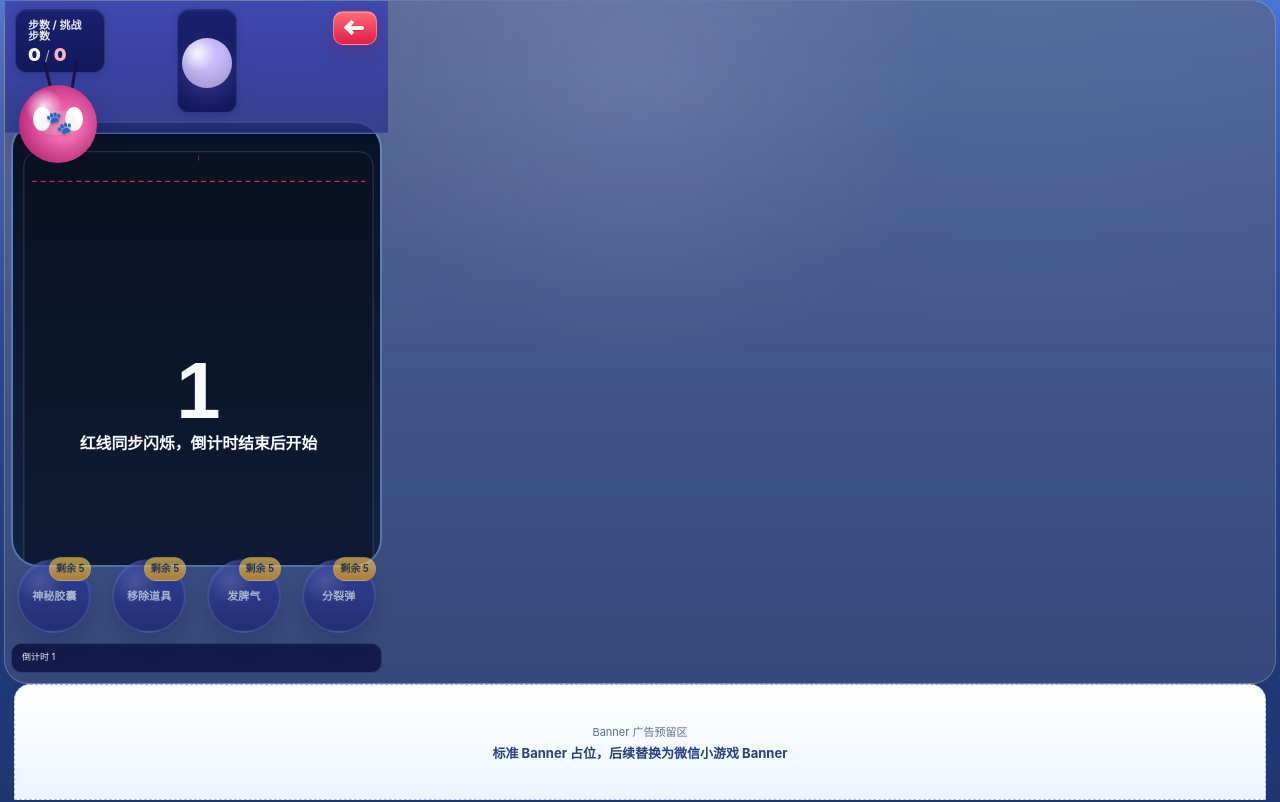
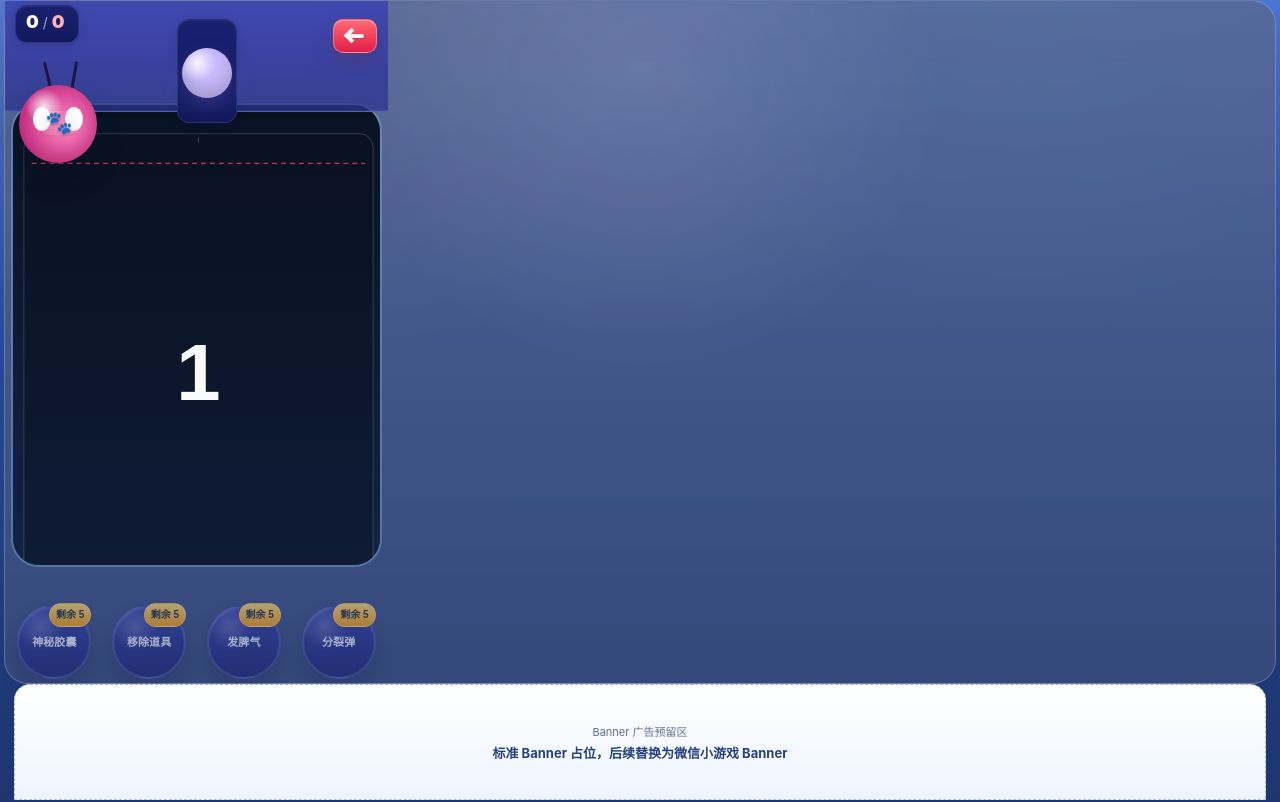
Before and after one commit to Window-Wer01/A-Plane, a plain HTML site: page wx-minigame-standard/mobile-wechat-standard.html in a window 1280 px wide. Both pictures are taken after a click on the button "直接开始". Drawn offline with Linux system fonts and the light colour scheme.

Commit message:
Add files via upload

```diff
--- a/wx-minigame-standard/js/blob-merge-core.js
+++ b/wx-minigame-standard/js/blob-merge-core.js
@@ -301,7 +301,7 @@
 
     getToolTimerText() {
       if (this.state.countdownActive) {
-        return `倒计时 ${this.state.countdownValue}`;
+        return "";
       }
       if (this.state.capsuleTimer > 0) {
         return `神秘胶囊生效中，剩余 ${Math.ceil(this.state.capsuleTimer)} 秒`;
@@ -1329,10 +1329,6 @@
       ctx.font = `700 ${Math.round(su(92))}px sans-serif`;
       const textWidth = ctx.measureText(remain).width;
       ctx.fillText(remain, (DESIGN_WIDTH - textWidth) / 2, sy(394));
-      ctx.font = `600 ${Math.round(su(18))}px sans-serif`;
-      const sub = "红线同步闪烁，倒计时结束后开始";
-      const subWidth = ctx.measureText(sub).width;
-      ctx.fillText(sub, (DESIGN_WIDTH - subWidth) / 2, sy(430));
     }
 
     drawCanvasToolBar(ctx) {
--- a/wx-minigame-standard/js/game-wechat-standard.js
+++ b/wx-minigame-standard/js/game-wechat-standard.js
@@ -477,23 +477,24 @@
         shellRoot.style.setProperty("--wx-banner-height", `${targetBannerHeight}px`);
         shellRoot.style.setProperty("--wx-tool-size", `${Math.round(clamp(92 * fitScale, 74, 98))}px`);
         shellRoot.style.setProperty("--wx-stage-side-gap", `${Math.round(clamp(10 * fitScale, 6, 12))}px`);
-        shellRoot.style.setProperty("--wx-overlay-height", `${Math.round(clamp(182 * fitScale, 132, 188))}px`);
-        shellRoot.style.setProperty("--wx-stage-top", `${Math.round(clamp(164 * fitScale, 120, 170))}px`);
+        shellRoot.style.setProperty("--wx-overlay-height", `${Math.round(clamp(152 * fitScale, 110, 158))}px`);
+        shellRoot.style.setProperty("--wx-stage-top", `${Math.round(clamp(138 * fitScale, 102, 144))}px`);
         shellRoot.style.setProperty("--wx-stage-bottom", `${Math.round(clamp(156 * fitScale, 116, 162))}px`);
         shellRoot.style.setProperty("--wx-topbar-left", `${Math.round(clamp(16 * fitScale, 10, 18))}px`);
         shellRoot.style.setProperty("--wx-topbar-right", `${Math.round(clamp(82 * fitScale, 58, 84))}px`);
-        shellRoot.style.setProperty("--wx-topbar-top", `${Math.round(clamp(12 * fitScale, 8, 13))}px`);
-        shellRoot.style.setProperty("--wx-topbar-step-width", `${Math.round(clamp(128 * fitScale, 90, 132))}px`);
+        shellRoot.style.setProperty("--wx-topbar-top", `${Math.round(clamp(8 * fitScale, 4, 9))}px`);
+        shellRoot.style.setProperty("--wx-topbar-step-width", `${Math.round(clamp(86 * fitScale, 64, 90))}px`);
         shellRoot.style.setProperty("--wx-topbar-next-width", `${Math.round(clamp(132 * fitScale, 104, 136))}px`);
         shellRoot.style.setProperty("--wx-topbar-gap", `${Math.round(clamp(12 * fitScale, 8, 14))}px`);
-        shellRoot.style.setProperty("--wx-topbar-min-height", `${Math.round(clamp(112 * fitScale, 84, 116))}px`);
+        shellRoot.style.setProperty("--wx-topbar-min-height", `${Math.round(clamp(86 * fitScale, 64, 90))}px`);
         shellRoot.style.setProperty("--wx-return-right", `${Math.round(clamp(16 * fitScale, 11, 18))}px`);
-        shellRoot.style.setProperty("--wx-return-top", `${Math.round(clamp(12 * fitScale, 10, 12))}px`);
+        shellRoot.style.setProperty("--wx-return-top", `${Math.round(clamp(28 * fitScale, 18, 30))}px`);
         shellRoot.style.setProperty("--wx-return-width", `${Math.round(clamp(50 * fitScale, 44, 50))}px`);
         shellRoot.style.setProperty("--wx-return-height", `${Math.round(clamp(34 * fitScale, 34, 36))}px`);
         shellRoot.style.setProperty("--wx-step-font", `${Math.round(clamp(26 * fitScale, 18, 26))}px`);
         shellRoot.style.setProperty("--wx-step-separator-font", `${Math.round(clamp(16 * fitScale, 14, 16))}px`);
         shellRoot.style.setProperty("--wx-next-orb-size", `${Math.round(clamp(64 * fitScale, 50, 66))}px`);
+        shellRoot.style.setProperty("--wx-next-top", `${Math.round(clamp(22 * fitScale, 14, 24))}px`);
         shellRoot.style.setProperty("--wx-mascot-left", `${Math.round(clamp(14 * fitScale, 8, 16))}px`);
         shellRoot.style.setProperty("--wx-mascot-top", `${Math.round(clamp(74 * fitScale, 56, 76))}px`);
         shellRoot.style.setProperty("--wx-mascot-width", `${Math.round(clamp(104 * fitScale, 84, 106))}px`);
--- a/wx-minigame-standard/js/services/runtime-config.js
+++ b/wx-minigame-standard/js/services/runtime-config.js
@@ -22,7 +22,7 @@
 
     return {
       version: readString(root, "__BLOB_GAME_VERSION__", wxApi ? "standard-minigame" : "standard-web"),
-      buildLabel: readString(root, "__BLOB_BUILD_LABEL__", "2026-09-10 wxmini-17"),
+      buildLabel: readString(root, "__BLOB_BUILD_LABEL__", "2026-09-10 wxmini-18"),
       appId: readString(overrides, "appId", wxApi ? "touristappid" : ""),
       apiBaseUrl: apiBase,
       sync: {
--- a/wx-minigame-standard/mobile-wechat-standard.html
+++ b/wx-minigame-standard/mobile-wechat-standard.html
@@ -4,8 +4,8 @@
   <meta charset="UTF-8" />
   <meta name="viewport" content="width=device-width, initial-scale=1.0, viewport-fit=cover, user-scalable=no" />
   <title>我要当大王 - 微信小游戏迁移版</title>
-  <link rel="stylesheet" href="./styles.css?v=20260910-wxmini-17" />
-  <link rel="stylesheet" href="./wechat-shell-standard.css?v=20260910-wxmini-17" />
+  <link rel="stylesheet" href="./styles.css?v=20260910-wxmini-18" />
+  <link rel="stylesheet" href="./wechat-shell-standard.css?v=20260910-wxmini-18" />
 </head>
 <body class="mobile-play-page wechat-mini-body">
   <main class="app-shell mobile-play-shell wechat-mini-shell">
@@ -21,7 +21,7 @@
           </div>
           <div class="wx-home-mascot">👑</div>
         </div>
-        <p id="menuBuildNotice" class="wx-menu-build-notice">当前版本 standard-web · 更新时间 2026-09-10 wxmini-17</p>
+        <p id="menuBuildNotice" class="wx-menu-build-notice">当前版本 standard-web · 更新时间 2026-09-10 wxmini-18</p>
         <div class="wx-menu-buttons">
           <button id="menuStartBtn" class="primary-btn wx-menu-btn" type="button">直接开始</button>
           <button id="menuRankBtn" class="ghost-btn wx-menu-btn" type="button">排行榜</button>
@@ -396,25 +396,25 @@
   <script>
     window.__BLOB_MOBILE_MODE__ = true;
     window.__BLOB_GAME_VERSION__ = "standard-web";
-    window.__BLOB_BUILD_LABEL__ = "2026-09-10 wxmini-17";
+    window.__BLOB_BUILD_LABEL__ = "2026-09-10 wxmini-18";
     window.__BLOB_USER_SYNC_URL__ = window.__BLOB_USER_SYNC_URL__ || "";
   </script>
   <script>
     if ("serviceWorker" in navigator && /^https?:$/i.test(window.location.protocol)) {
       window.addEventListener("load", () => {
-        navigator.serviceWorker.register("./sw-standard.js?v=20260910-wxmini-17", { scope: "./" })
+        navigator.serviceWorker.register("./sw-standard.js?v=20260910-wxmini-18", { scope: "./" })
           .then((registration) => registration.update().catch(() => {}))
           .catch(() => {});
       });
     }
   </script>
-  <script src="./js/services/runtime-config.js?v=20260910-wxmini-17"></script>
-  <script src="./js/services/login-service.js?v=20260910-wxmini-17"></script>
-  <script src="./js/services/ad-service.js?v=20260910-wxmini-17"></script>
-  <script src="./js/services/share-service.js?v=20260910-wxmini-17"></script>
-  <script src="./js/services/rank-service.js?v=20260910-wxmini-17"></script>
-  <script src="./js/services/update-service.js?v=20260910-wxmini-17"></script>
-  <script src="./js/blob-merge-core.js?v=20260910-wxmini-17"></script>
-  <script src="./js/game-wechat-standard.js?v=20260910-wxmini-17"></script>
+  <script src="./js/services/runtime-config.js?v=20260910-wxmini-18"></script>
+  <script src="./js/services/login-service.js?v=20260910-wxmini-18"></script>
+  <script src="./js/services/ad-service.js?v=20260910-wxmini-18"></script>
+  <script src="./js/services/share-service.js?v=20260910-wxmini-18"></script>
+  <script src="./js/services/rank-service.js?v=20260910-wxmini-18"></script>
+  <script src="./js/services/update-service.js?v=20260910-wxmini-18"></script>
+  <script src="./js/blob-merge-core.js?v=20260910-wxmini-18"></script>
+  <script src="./js/game-wechat-standard.js?v=20260910-wxmini-18"></script>
 </body>
 </html>
--- a/wx-minigame-standard/sw-standard.js
+++ b/wx-minigame-standard/sw-standard.js
@@ -1,4 +1,4 @@
-const CACHE_NAME = "blob-merge-prototype-standard-offline-cache-20260910-wxmini-17";
+const CACHE_NAME = "blob-merge-prototype-standard-offline-cache-20260910-wxmini-18";
 const OFFLINE_FALLBACK = "./mobile-wechat-offline-standard.html";
 const PRECACHE_URLS = [
   "./",
--- a/wx-minigame-standard/wechat-shell-standard.css
+++ b/wx-minigame-standard/wechat-shell-standard.css
@@ -17,23 +17,24 @@
   --wx-tool-size: 92px;
   --wx-stage-side-gap: 10px;
   --wx-game-safe-offset: calc(var(--wx-banner-height) + 18px);
-  --wx-overlay-height: 182px;
-  --wx-stage-top: 164px;
+  --wx-overlay-height: 152px;
+  --wx-stage-top: 138px;
   --wx-stage-bottom: 156px;
   --wx-topbar-left: 16px;
   --wx-topbar-right: 82px;
-  --wx-topbar-top: 12px;
-  --wx-topbar-step-width: 128px;
+  --wx-topbar-top: 8px;
+  --wx-topbar-step-width: 86px;
   --wx-topbar-next-width: 132px;
   --wx-topbar-gap: 12px;
-  --wx-topbar-min-height: 112px;
+  --wx-topbar-min-height: 86px;
   --wx-return-right: 16px;
-  --wx-return-top: 12px;
+  --wx-return-top: 28px;
   --wx-return-width: 50px;
   --wx-return-height: 36px;
   --wx-step-font: 26px;
   --wx-step-separator-font: 16px;
   --wx-next-orb-size: 64px;
+  --wx-next-top: 22px;
   --wx-mascot-left: 14px;
   --wx-mascot-top: 74px;
   --wx-mascot-width: 104px;
@@ -502,7 +503,7 @@
 .wx-next-center {
   position: absolute;
   left: 50%;
-  top: 0;
+  top: var(--wx-next-top);
   transform: translateX(-50%);
   display: flex;
   flex-direction: column;
@@ -711,7 +712,7 @@
 }
 
 .wx-top-panel {
-  padding: 10px 12px 8px;
+  padding: 7px 10px 6px;
   display: flex;
   flex-direction: column;
   justify-content: flex-start;
@@ -719,7 +720,7 @@
 }
 
 .wx-panel-label {
-  display: block;
+  display: none;
   font-size: 11px;
   line-height: 1;
   color: rgba(255,255,255,0.9);
```
Also changed, not shown: wx-minigame-standard/mobile-wechat-offline-standard.html (+12 -12 lines).
